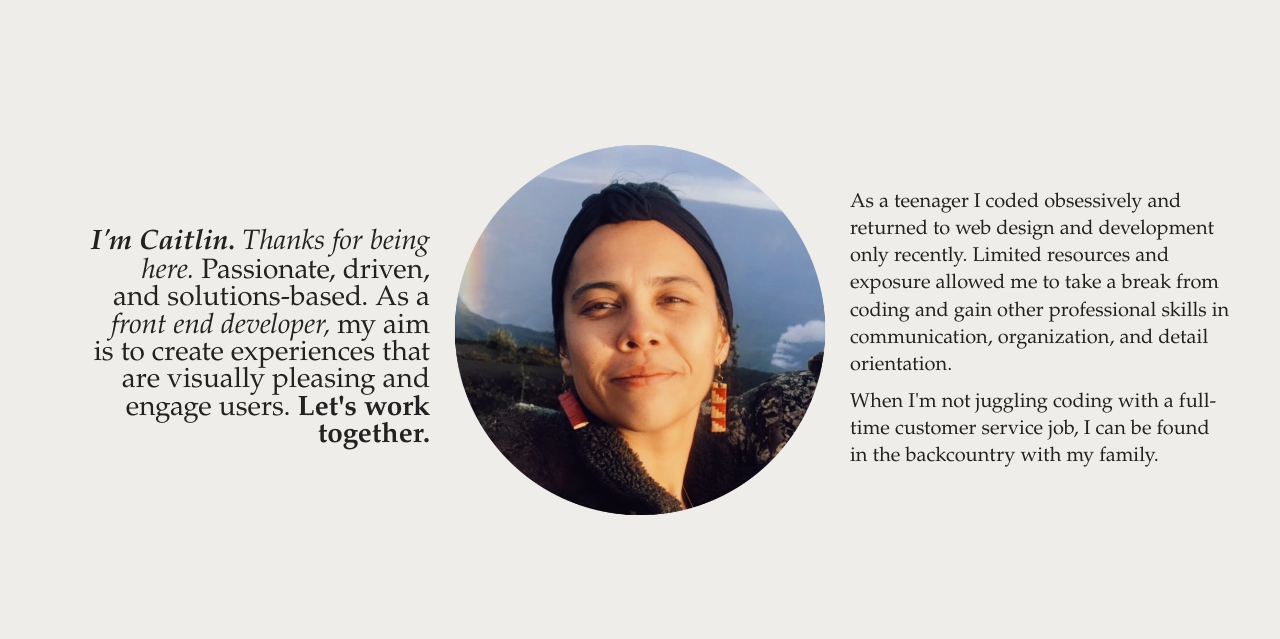
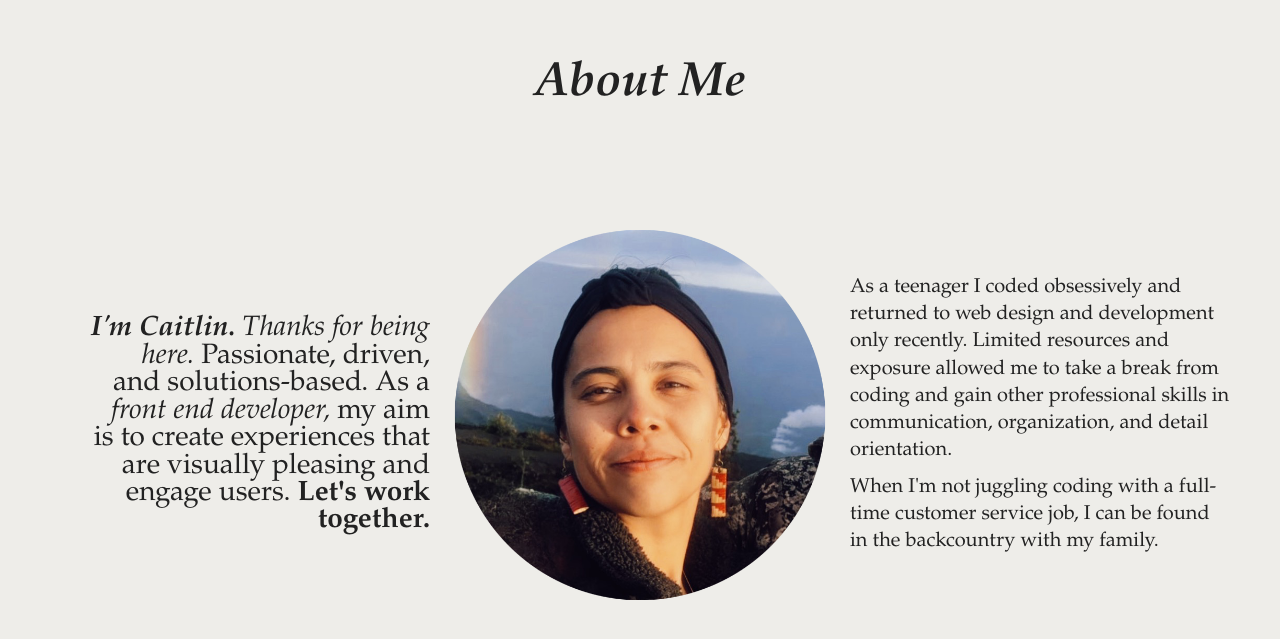
Before and after one commit to cnapua/portfolio, a website built with Parcel: page index.html in a window 1280 px wide. Shown: the part 3491-4130 px from the top of the page. Built offline with nearby package versions, Linux system fonts and the light colour scheme.

Commit message:
About header update

```diff
--- a/css/main.css
+++ b/css/main.css
@@ -271,10 +271,16 @@
   }
 
   /* ABOUT SECTION */
+  .about-title {
+    text-align: center;
+    padding: 40px;
+  }
+
   .about-img {
     width: 10%;
     height: 5%;
   }
+
 
   /* FOOTER */
 
@@ -515,6 +521,13 @@
         margin-top: 222px;
       }
 
+      .about-title {
+        font-size: 2rem;
+        margin-top: 200px;
+        margin-bottom: -200px;
+        text-align: center;
+      }
+
       .about img {
         width: 66.66%;
         margin-left: 20%;
@@ -693,6 +706,14 @@
         max-width: 68.75rem;
         margin-top: 222px;
         margin-bottom: 222px;
+      }
+
+      .about-title {
+        font-size: 3rem;
+        margin-top: 200px;
+        margin-bottom: -250px;
+        text-align: center;
+        font-style: italic;
       }
 
       .about img {
--- a/index.html
+++ b/index.html
@@ -161,9 +161,8 @@
 
   <!-- ABOUT -->
 
-
+  <h2 class="about-title">About Me</h2>
   <section class="about" id="about-area">
-
     <div class="bio section">
       <p class="bio-text1">
         <em><strong>I'm Caitlin.</strong> Thanks for being here.</em>
```
Also changed, not shown: img/unplugged.jpeg (added).
